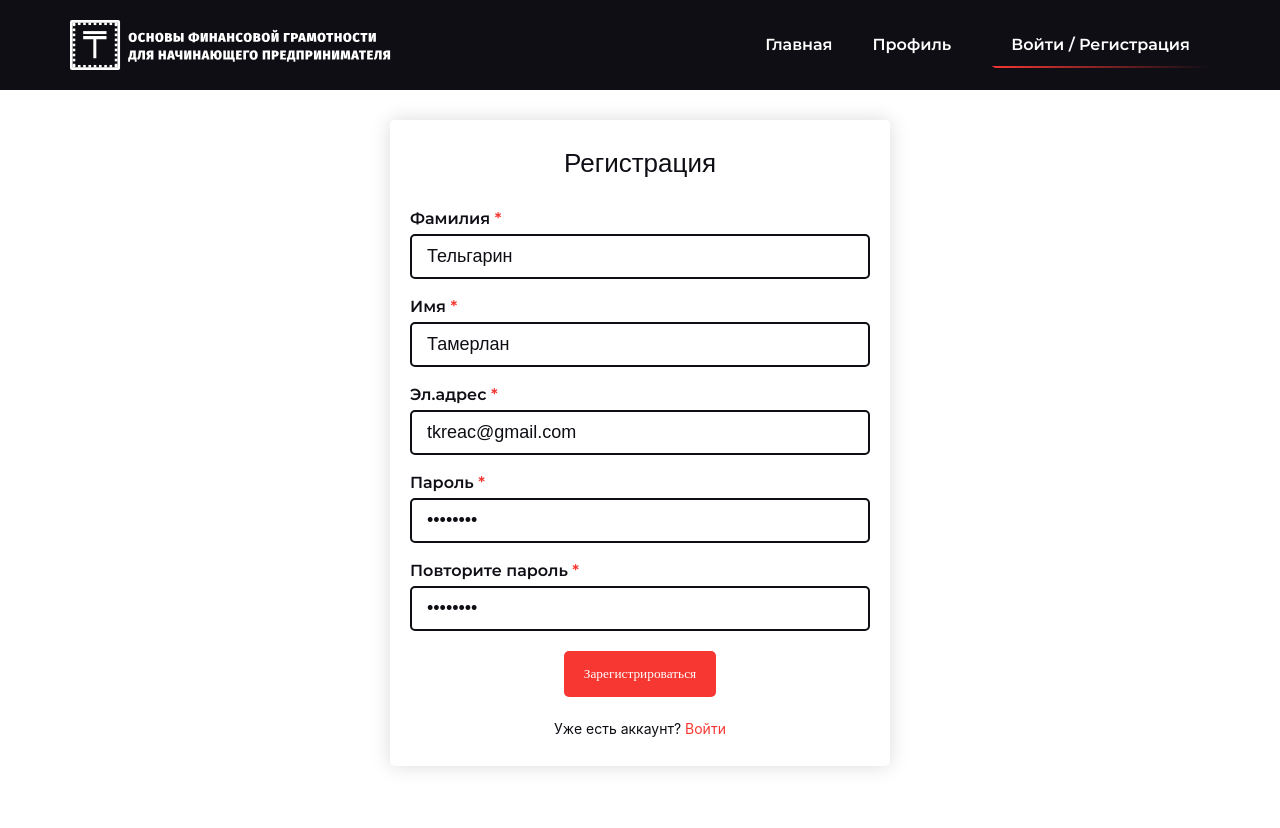
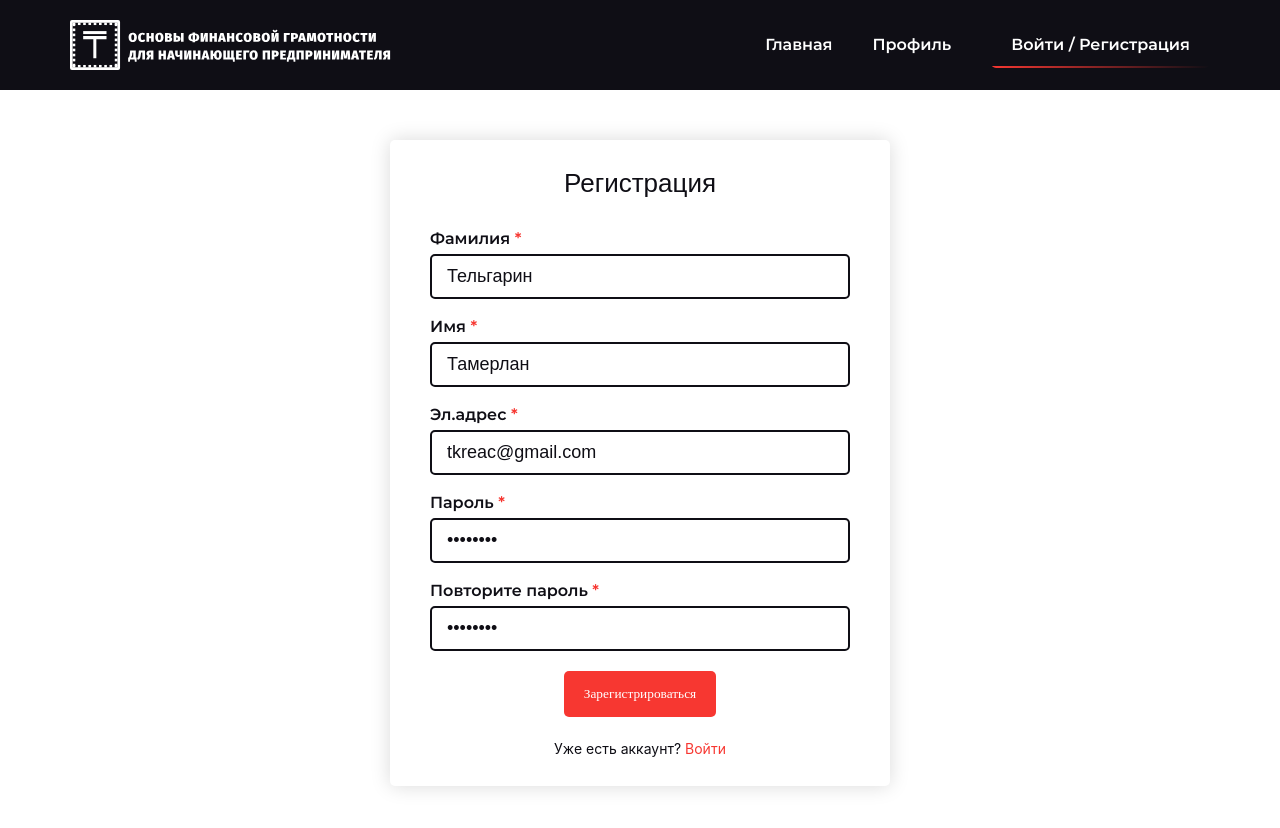
Before and after one commit to TimaKreac/fingramota-v2, a Next.js app: page /signup in a window 1280 px wide. Shown: the top 828 px of the page. Before the commit the page ends 800 px from the top, so only its background shows below. Built offline with nearby package versions, Linux system fonts and the light colour scheme; a web font is replaced by a local one.

Commit message:
adaptive signin signup pages

```diff
--- a/src/components/auth/SignIn/SignIn.module.scss
+++ b/src/components/auth/SignIn/SignIn.module.scss
@@ -13,13 +13,13 @@
 .form {
   border-radius: 5px;
   width: 500px;
-  padding: 30px 40px;
+  padding: 30px 20px;
   box-shadow: 0px 0px 20px rgba(0, 0, 0, 0.15);
   animation: start 1s ease forwards;
 }
 
 .inner {
-  padding: 50px 15px;
+  padding: 30px 15px;
   display: flex;
   justify-content: center;
   align-items: center;
@@ -28,7 +28,7 @@
 .title {
   font-family: 'Montserrat Bold', sans-serif;
   text-align: center;
-  font-size: 26px;
+  font-size: 22px;
   margin-bottom: 35px;
 }
 
@@ -45,3 +45,17 @@
     transform: scale(1.05);
   }
 }
+
+@media (min-width: 576px) {
+  .form {
+    padding: 30px 40px;
+  }
+
+  .inner {
+    padding: 50px 15px;
+  }
+
+  .title {
+    font-size: 26px;
+  }
+}
--- a/src/components/auth/SignUp/SignUp.module.scss
+++ b/src/components/auth/SignUp/SignUp.module.scss
@@ -28,7 +28,7 @@
 .title {
   font-family: 'Montserrat Bold', sans-serif;
   text-align: center;
-  font-size: 26px;
+  font-size: 22px;
   margin-bottom: 35px;
 }
 
@@ -45,3 +45,17 @@
     transform: scale(1.1);
   }
 }
+
+@media (min-width: 576px) {
+  .form {
+    padding: 30px 40px;
+  }
+
+  .inner {
+    padding: 50px 15px;
+  }
+
+  .title {
+    font-size: 26px;
+  }
+}
```
